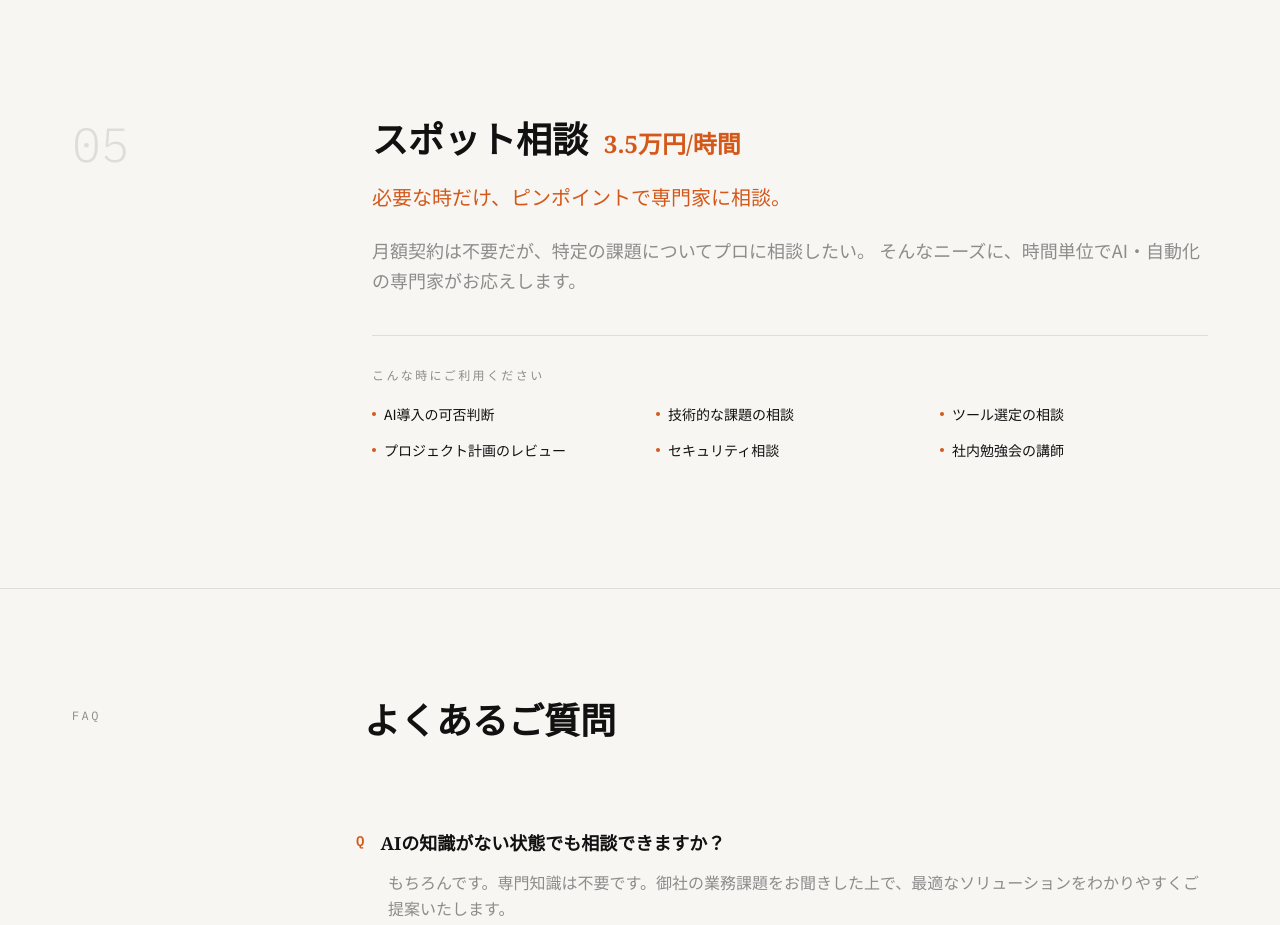
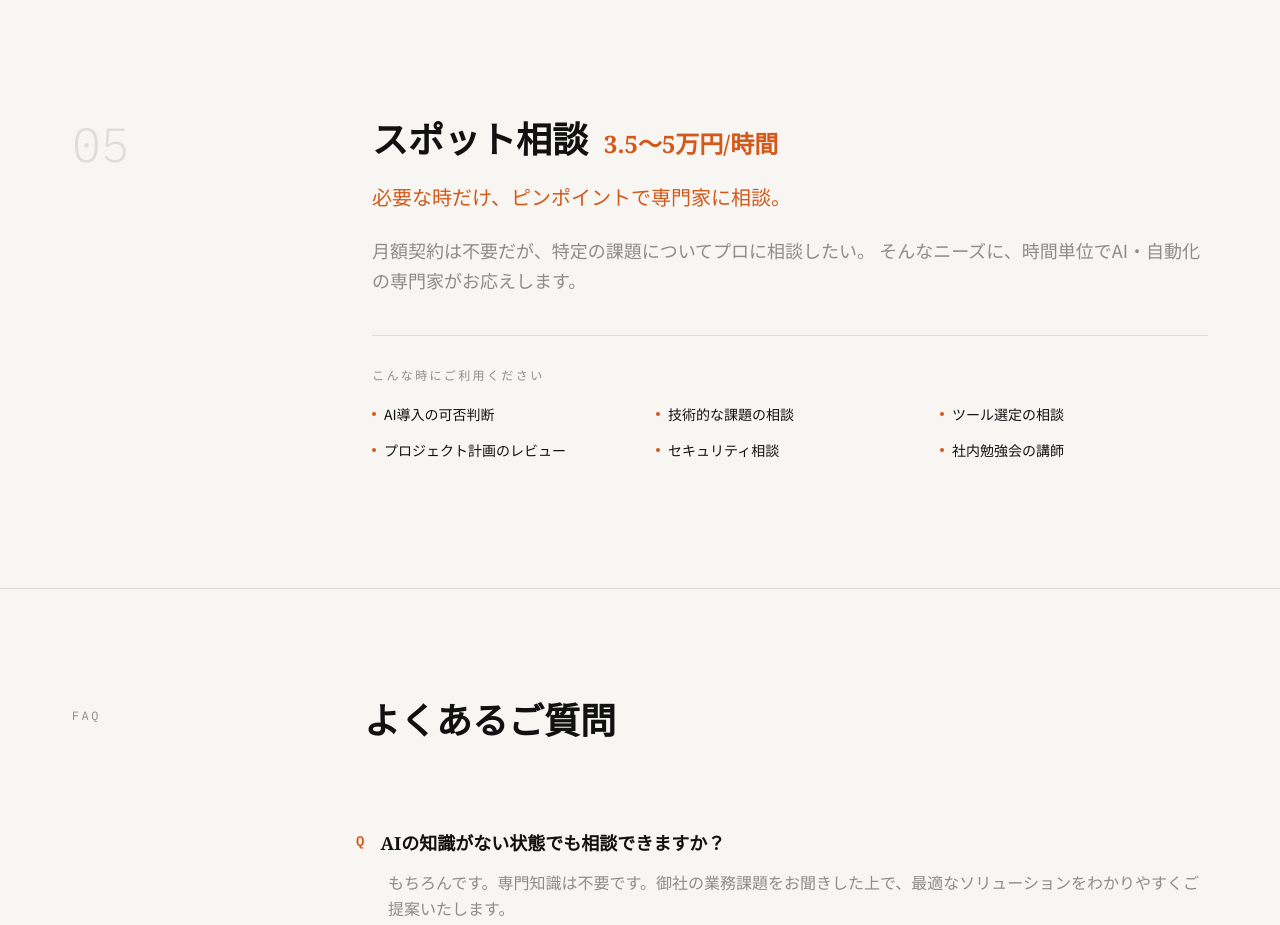
Before and after one commit to MaururuTakumi/qucikcliplp, a React (Vite) app: page /product in a window 1280 px wide. Shown: the part 4360-5285 px from the top of the page. Built offline with nearby package versions, Linux system fonts and the light colour scheme.

Commit message:
スポット相談: 3.5万→3.5〜5万円/時間に変更

```diff
--- a/src/pages/ProductPage.tsx
+++ b/src/pages/ProductPage.tsx
@@ -337,7 +337,7 @@ const ProductPage: React.FC = () => {
                 <h2 className="font-serif text-3xl md:text-4xl font-bold text-ink">
                   スポット相談
                 </h2>
-                <span className="font-serif text-2xl text-accent font-bold">3.5万円/時間</span>
+                <span className="font-serif text-2xl text-accent font-bold">3.5〜5万円/時間</span>
               </div>
               <p className="font-serif text-xl text-accent mb-6">
                 必要な時だけ、ピンポイントで専門家に相談。
```
